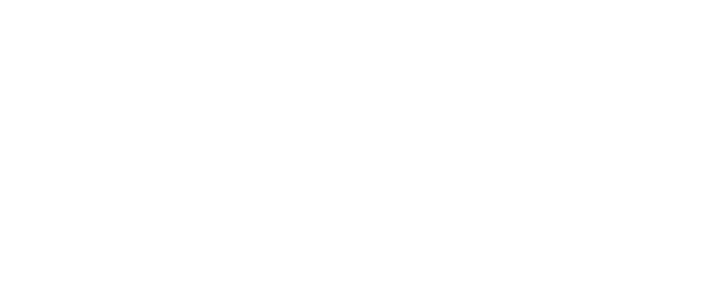
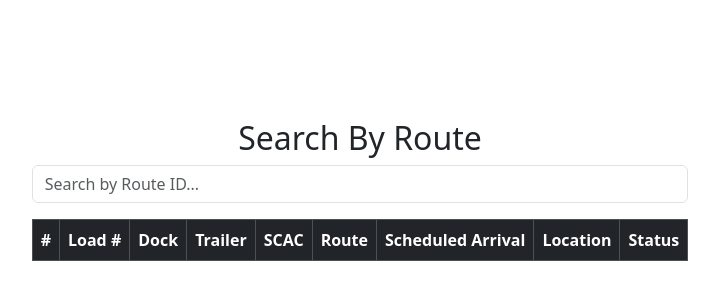
Before and after one commit to aaely/lms_react, a React (Vite) app: page /route in a window 1280 px wide. Before the commit this address had no page. Shown: the part 202-502 px from the top of the page, without its empty margins (280-999 px from the left). Built offline with nearby package versions, Linux system fonts and the light colour scheme.

Commit message:
highlight routes with more than one per shift per dock

```diff
--- a/src/App.tsx
+++ b/src/App.tsx
@@ -2,6 +2,7 @@ import Landing from './pages/Landing'
 import { BrowserRouter, Routes, Route } from 'react-router-dom';
 import './App.css'
 import Shifts from './pages/Shifts';
+import RouteView from './pages/Route';
 
 function App() {
   return (
@@ -10,6 +11,7 @@ function App() {
         <Routes>
           <Route path='/' element={<Landing />} />
           <Route path='/shifts' element={<Shifts />} />
+          <Route path='/route' element={<RouteView />} />
         </Routes>
       </BrowserRouter>
     </>
--- a/src/pages/Landing.tsx
+++ b/src/pages/Landing.tsx
@@ -143,6 +143,7 @@ const Landing = () => {
     return(
         <div>
             <a href="/shifts" className="btn btn-primary mb-3">View Shifts</a>
+            <a href="/route" className="btn btn-success mb-3">View Routes</a>
             <PlantView />
         </div>
     )
--- /dev/null
+++ b/src/pages/Route.tsx
@@ -0,0 +1,86 @@
+import { format, parse } from 'date-fns';
+import { useAtom } from 'jotai/react';
+import { searchRoute, filterByRoute } from '../signals/signals';
+import {  getDock } from './Landing';
+
+const getStatusBadgeClass = (status: string) => {
+  switch (status.toLowerCase()) {
+    case 'completed':
+      return 'success';
+    case 'active':
+      return 'primary';
+    case 'cancelled':
+      return 'danger';
+    case 'pending':
+      return 'warning';
+    case 'approved':
+        return 'info'
+    default:
+      return 'secondary';
+  }
+}
+
+const RouteView = () => {
+    const [search, setSearch] = useAtom(searchRoute);
+    const [filteredTrailers] = useAtom(filterByRoute);
+
+    const handleChange = ({target: {value}}: any) => {
+        setSearch(value);
+    }
+
+
+    return(
+        <div className="plant-view">
+            <h2 className="date-header">
+                    Search By Route
+            </h2>
+            <input type="text" className="form-control mb-3" placeholder="Search by Route ID..." value={search} onChange={handleChange} />
+            <div className="operational-day-section">
+                <table className="table table-striped table-bordered">
+                    <thead className="table-dark">
+                        <tr>
+                            <th>#</th>
+                            <th>Load #</th>
+                            <th>Dock</th>
+                            <th>Trailer</th>
+                            <th>SCAC</th>
+                            <th>Route</th>
+                            <th>Scheduled Arrival</th>
+                            <th>Location</th>
+                            <th>Status</th>
+                        </tr>
+                    </thead>
+                <tbody>
+                    {filteredTrailers?.map((trailer: any, index: number) => {
+                        const displayTime = trailer.schedArrival
+                            ? format(
+                                parse(trailer.schedArrival, 'MM/dd/yy hh:mm a', new Date()),
+                                'MMM dd, HH:mm'
+                            )
+                            : 'N/A';
+
+                    return (
+                                <tr key={index}>
+                                    <td>{index + 1}</td>
+                                    <td>{trailer.loadNo || 'N/A'}</td>
+                                    <td>{getDock(trailer.acctorId, trailer.location)}</td>
+                                    <td>{trailer.trailer || 'N/A'}</td>
+                                    <td>{trailer.scac || 'N/A'}</td>
+                                    <td>{trailer.routeId}</td>
+                                    <td>{displayTime}</td>
+                                    <td>{trailer.location || 'N/A'}</td>
+                                    <td>
+                                        <span className={`badge bg-${getStatusBadgeClass(trailer.status)}`}>
+                                        {trailer.status || 'Unknown'}
+                                        </span>
+                                    </td>
+                                </tr>
+                            );
+                        })}
+                    </tbody>
+                    </table>
+                </div>
+            </div>
+)}
+
+export default RouteView;
--- a/src/signals/signals.tsx
+++ b/src/signals/signals.tsx
@@ -1,8 +1,10 @@
 import { atomWithStorage } from 'jotai/utils'
 import { atom } from 'jotai'
 import { getOperationalDate } from '../pages/Landing';
+import { get } from 'http';
 
 export const trls: any = atomWithStorage('trailers', []);
+export const searchRoute = atom('');
 
 const getDock = (dock: string, loc: string) => {
         if (loc.toLocaleLowerCase().includes('avancez')) {
@@ -205,3 +207,16 @@ export const shiftTotalsAtom = atom((get) => {
 
   return totals;
 });
+
+export const filterByRoute = atom((get) => {
+  const trailers = get(trls);
+  const searchTerm = get(searchRoute).toLowerCase();
+  console.log(searchTerm)
+  if (!searchTerm.trim()) {
+    return trailers;
+  }
+
+  return (trailers as any).filter((trailer: any) =>
+    trailer.routeId?.toLowerCase().includes(searchTerm)
+  );
+});
```
